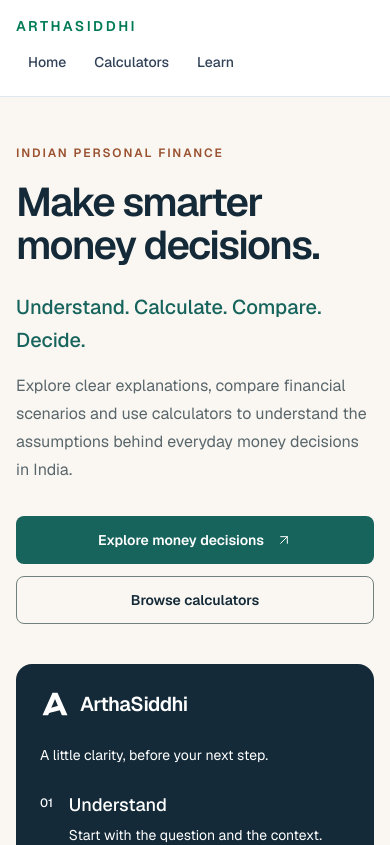
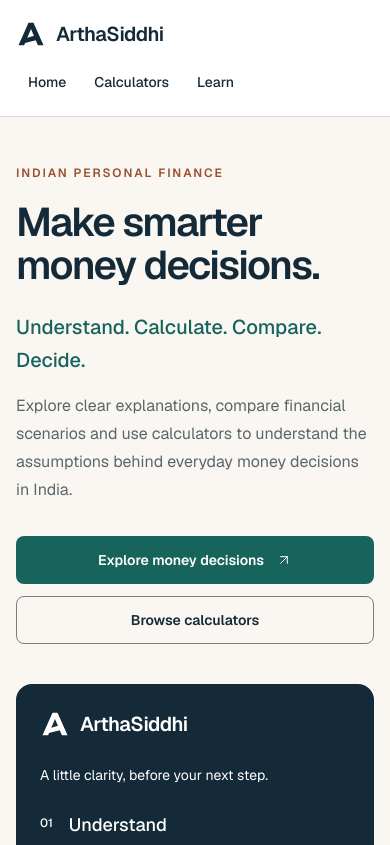
Before and after one commit to applekanna5-bit/arthasiddhi, a Next.js app: page / in a window 390 px wide. Shown: the top 845 px of the page. Built offline with nearby package versions, Linux system fonts and the light colour scheme.

Commit message:
feat: integrate premium branding into shared site shell

```diff
--- a/components/site/SiteFooter.tsx
+++ b/components/site/SiteFooter.tsx
@@ -1,31 +1,32 @@
 import Link from "next/link";
+import { BrandLogo } from "./BrandLogo";
 import { footerLinkGroups } from "@/lib/content/site-pages";
 
 export function SiteFooter() {
   return (
-    <footer className="border-t border-slate-200 bg-slate-950 text-slate-300">
-      <div className="mx-auto grid max-w-6xl gap-10 px-4 py-10 sm:px-6 md:grid-cols-[minmax(0,1.4fr)_minmax(0,2fr)] lg:px-8">
+    <footer className="bg-[var(--as-brand-navy)] text-[var(--as-surface-page)]">
+      <div className="mx-auto grid max-w-6xl gap-8 px-4 py-10 sm:px-6 md:grid-cols-[minmax(0,1.4fr)_minmax(0,2fr)] lg:px-8">
         <div className="max-w-sm">
           <Link
             href="/"
-            className="rounded-sm text-sm font-semibold tracking-[0.18em] text-emerald-400 uppercase focus:outline-none focus:ring-3 focus:ring-emerald-700"
+            className="inline-flex min-h-11 min-w-11 items-center rounded-sm text-xl text-white focus-visible:outline-2 focus-visible:outline-offset-4 focus-visible:outline-white"
           >
-            ArthaSiddhi
+            <BrandLogo treatment="monochrome" />
           </Link>
-          <p className="mt-4 text-sm leading-6 text-slate-400">
+          <p className="mt-3 text-sm leading-6 text-[var(--as-surface-page)]">
             Indian financial calculators with short guides explaining the numbers and assumptions.
           </p>
         </div>
-        <nav aria-label="Footer navigation" className="grid gap-8 sm:grid-cols-3">
+        <nav aria-label="Footer navigation" className="grid min-w-0 gap-6 sm:grid-cols-3">
           {footerLinkGroups.map((group) => (
             <div key={group.title}>
               <h2 className="text-sm font-semibold text-white">{group.title}</h2>
-              <ul className="mt-3 space-y-2 text-sm">
+              <ul className="mt-2 text-sm">
                 {group.links.map((link) => (
                   <li key={link.href}>
                     <Link
                       href={link.href}
-                      className="rounded-sm transition hover:text-white focus:outline-none focus:ring-3 focus:ring-emerald-700"
+                      className="inline-flex min-h-11 min-w-11 items-center rounded-sm py-2 text-[var(--as-surface-page)] underline decoration-transparent underline-offset-4 hover:text-white hover:decoration-current focus-visible:outline-2 focus-visible:outline-offset-2 focus-visible:outline-white"
                     >
                       {link.label}
                     </Link>
@@ -36,8 +37,8 @@
           ))}
         </nav>
       </div>
-      <div className="border-t border-slate-800">
-        <p className="mx-auto max-w-6xl px-4 py-4 text-xs leading-5 text-slate-400 sm:px-6 lg:px-8">
+      <div className="border-t border-white/20">
+        <p className="mx-auto max-w-6xl px-4 py-4 text-xs leading-5 text-[var(--as-surface-page)] sm:px-6 lg:px-8">
           Calculator outputs are illustrative estimates and are not financial advice.
         </p>
       </div>
--- a/components/site/SiteHeader.tsx
+++ b/components/site/SiteHeader.tsx
@@ -1,15 +1,16 @@
 import Link from "next/link";
+import { BrandLogo } from "./BrandLogo";
 import { SiteNav } from "./SiteNav";
 
 export function SiteHeader() {
   return (
-    <header className="border-b border-slate-200 bg-white">
-      <div className="mx-auto flex max-w-6xl flex-wrap items-center justify-between gap-2 px-4 py-4 sm:gap-4 sm:px-6 lg:px-8">
+    <header className="border-b border-[var(--as-border-subtle)] bg-[var(--as-surface-card)]">
+      <div className="mx-auto flex max-w-6xl flex-wrap items-center justify-between gap-x-6 gap-y-1 px-4 py-3 sm:gap-4 sm:py-4 sm:px-6 lg:px-8">
         <Link
           href="/"
-          className="rounded-sm text-sm font-semibold tracking-[0.18em] text-emerald-700 uppercase focus:outline-none focus:ring-3 focus:ring-emerald-100"
+          className="inline-flex min-h-11 items-center rounded-sm text-xl focus-visible:outline-2 focus-visible:outline-offset-4 focus-visible:outline-[var(--as-brand-teal)]"
         >
-          ArthaSiddhi
+          <BrandLogo />
         </Link>
         <SiteNav />
       </div>
--- a/components/site/SiteNav.tsx
+++ b/components/site/SiteNav.tsx
@@ -4,12 +4,12 @@
 export function SiteNav() {
   return (
     <nav aria-label="Primary navigation">
-      <ul className="flex flex-wrap items-center justify-end gap-1 text-sm font-medium text-slate-700">
+      <ul className="flex flex-wrap items-center gap-1 text-sm font-medium text-[var(--as-text-primary)]">
         {primaryLinks.map((link) => (
           <li key={link.href}>
             <Link
               href={link.href}
-              className="block rounded-md px-3 py-2 transition hover:bg-slate-100 focus:outline-none focus:ring-3 focus:ring-emerald-100"
+              className="inline-flex min-h-11 items-center rounded-md px-3 py-2 hover:bg-[var(--as-surface-soft)] hover:text-[var(--as-brand-teal)] focus-visible:outline-2 focus-visible:outline-offset-2 focus-visible:outline-[var(--as-brand-teal)]"
             >
               {link.label}
             </Link>
```
